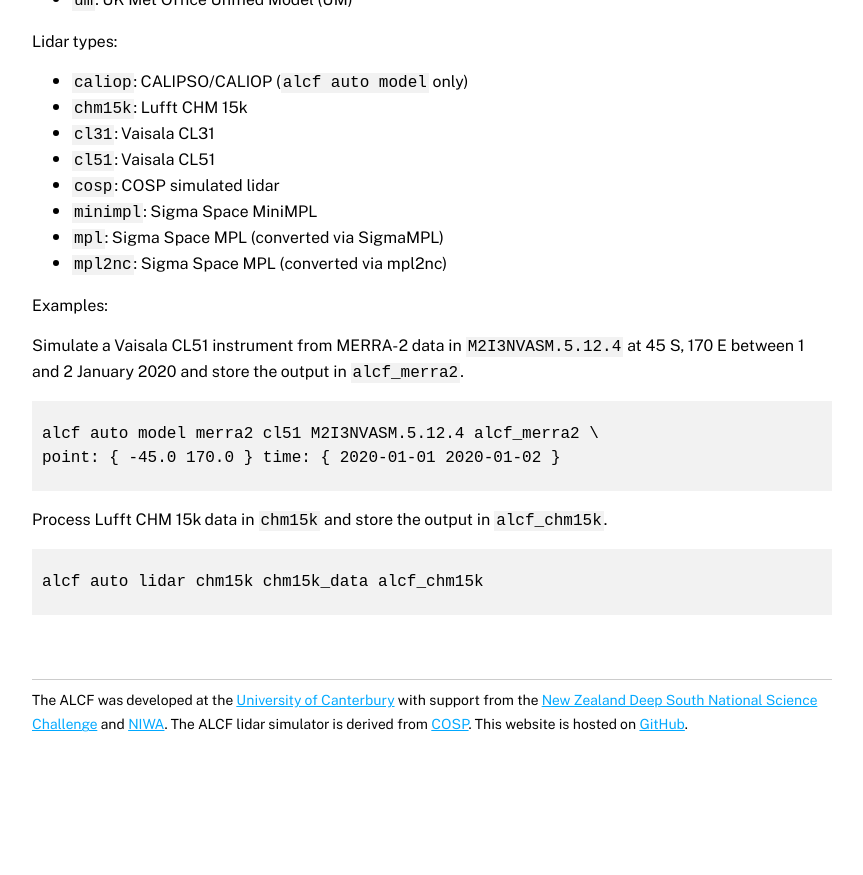
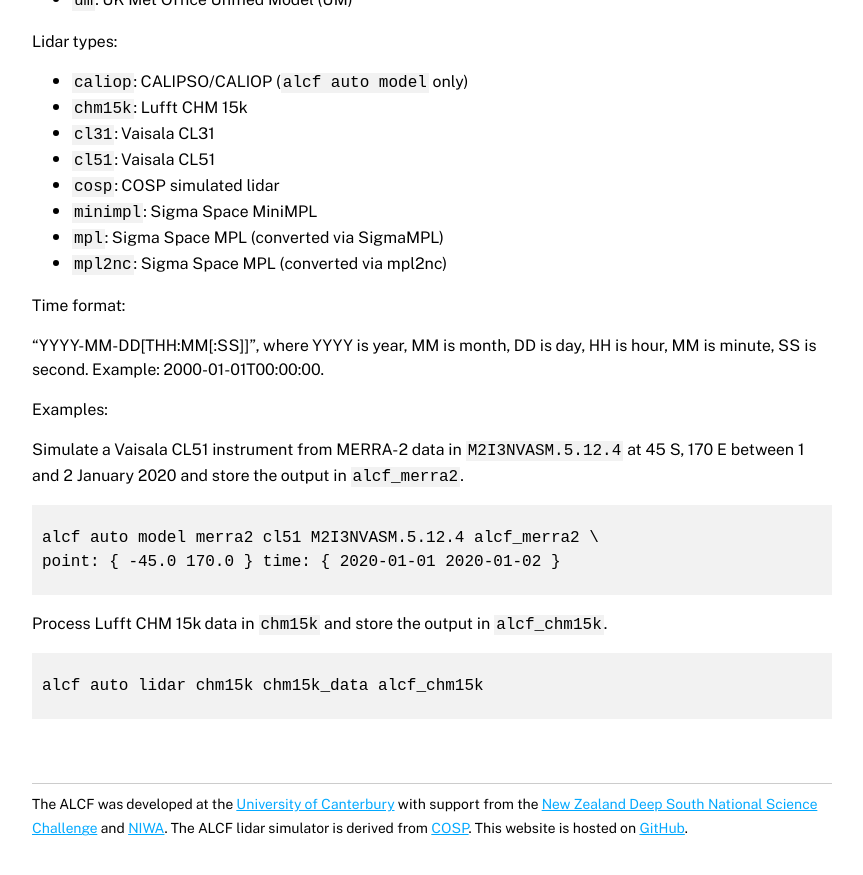
Before and after one commit to alcf-lidar/alcf-lidar.github.io, a Jekyll site: the page built from documentation/cli/cmd_auto.md, in a window 1280 px wide and 900 px high, scrolled down 1939 px. Shown: the top 875 px of the window, without its empty margins (208-1071 px from the left). Built offline with Jekyll 4.4.1, drawn with Linux system fonts in a browser that asks for light colours; before the commit the page ends 2735 px from its top, so only the background shows below that.

Commit message:
Update documentation

```diff
--- a/_includes/cmd_auto.md
+++ b/_includes/cmd_auto.md
@@ -78,6 +78,11 @@ Lidar types:
 - `mpl`: Sigma Space MPL (converted via SigmaMPL)
 - `mpl2nc`: Sigma Space MPL (converted via mpl2nc)
 
+Time format:
+
+"YYYY-MM-DD[THH:MM[:SS]]", where YYYY is year, MM is month, DD is day,
+HH is hour, MM is minute, SS is second. Example: 2000-01-01T00:00:00.
+
 Examples:
 
 Simulate a Vaisala CL51 instrument from MERRA-2 data in `M2I3NVASM.5.12.4`
```
Also changed, not shown: _includes/cmd_calibrate.md (+1 -2 lines), _includes/cmd_lidar.md (+5 -0 lines).
